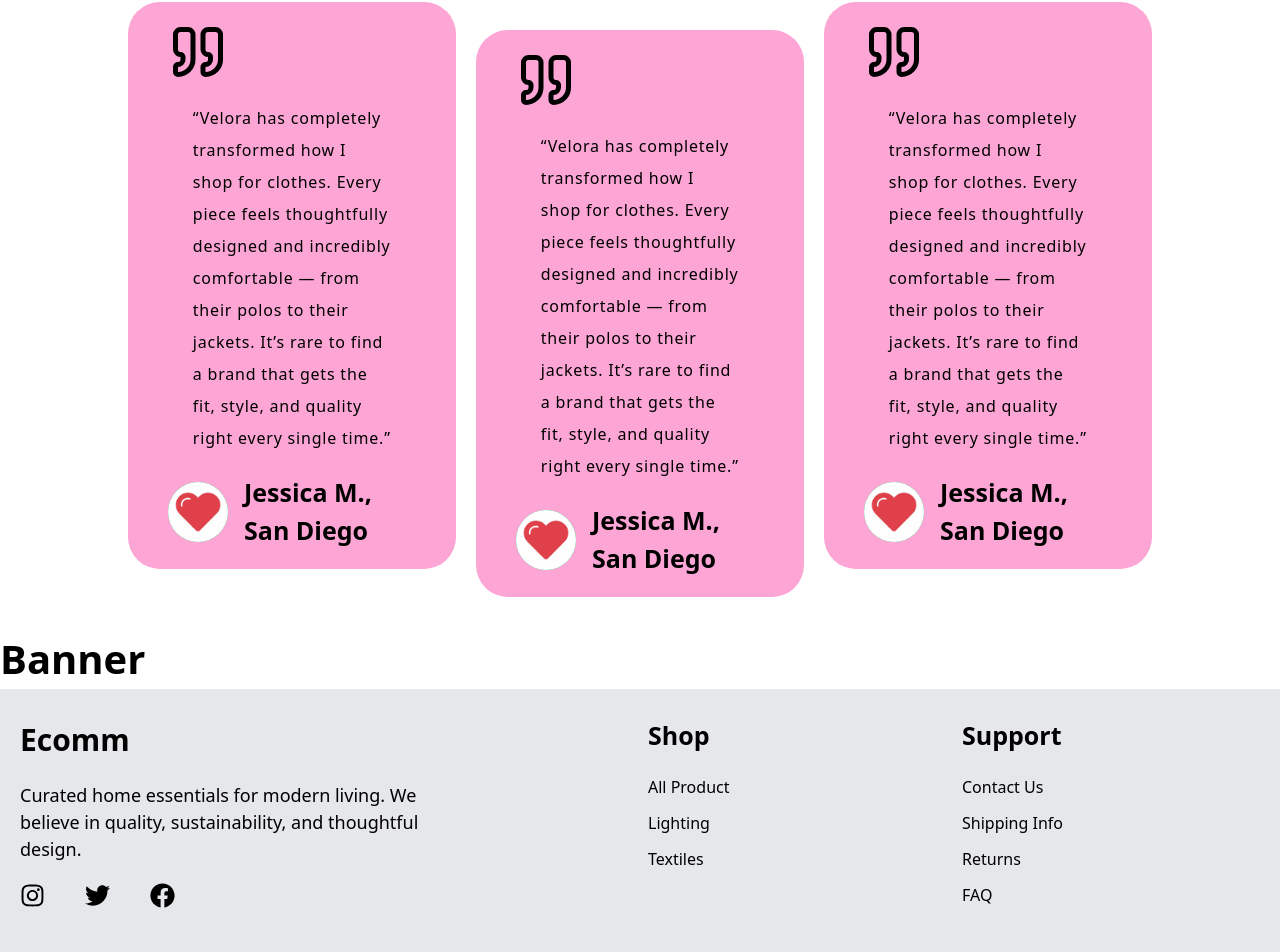
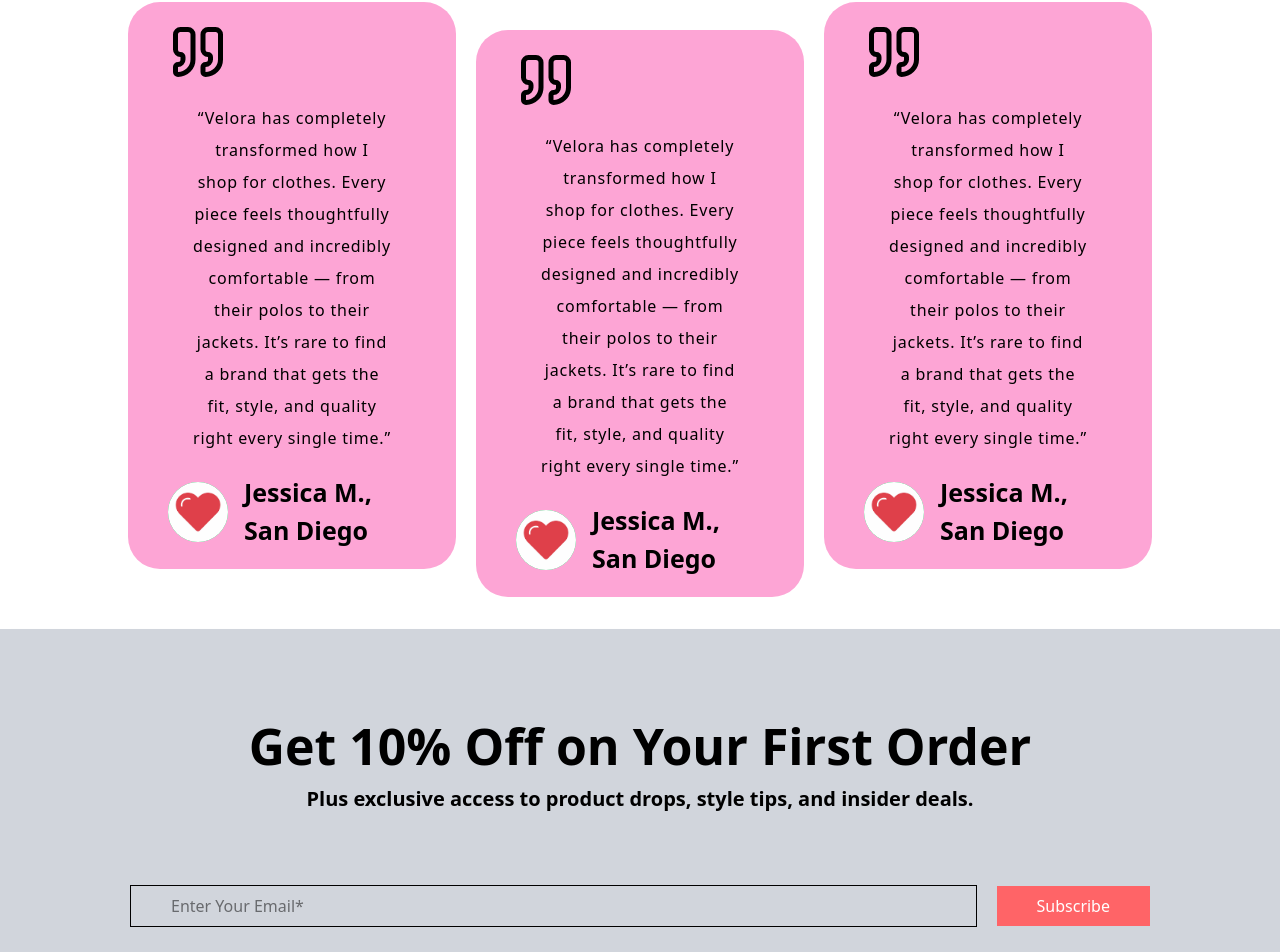
Before and after one commit to Haytam-DEV05/E-Commerce-Website-React.js, a React (Vite) app: page /About in a window 1280 px wide. Shown: the part 1174-2126 px from the top of the page. Built offline with nearby package versions, Linux system fonts and the light colour scheme.

Commit message:
in this task i create the banner and also i fixe somme lignes in tailwind css for responsive

```diff
--- a/src/Components/Pages/About/Banner/Banner.jsx
+++ b/src/Components/Pages/About/Banner/Banner.jsx
@@ -1,9 +1,29 @@
-import React from 'react'
+import React from "react";
 
 export default function Banner() {
   return (
-    <div>
-        <h1 className='text-[40px] font-semibold'>Banner</h1>
+    <div className="bg-gray-300 py-20 border-b border-gray-600 shadow-lg">
+      <div className="header text-center px-1 sm:px-2 md:px-3 lg:px-4">
+        <h1 className="text-[30px] sm:text-[40px] md:text-[50px] font-bold">
+          Get 10% Off on Your First Order
+        </h1>
+        <p className="text-[16px] sm:text-[18px] md:text-[20px] font-semibold">
+          Plus exclusive access to product drops, style tips, and insider deals.
+        </p>
+      </div>
+      <form
+        action=""
+        className="my-15 md:flex items-center max-w-275 mx-auto gap-5 px-4 md:px-10"
+      >
+        <input
+          type="email"
+          placeholder="Enter Your Email*"
+          className="w-full border border-black outline-0 px-10 py-2"
+        />
+        <button className="w-full my-3 md:max-w-fit bg-red-400 py-2 px-10 cursor-pointer text-white font-medium">
+          Subscribe
+        </button>
+      </form>
     </div>
-  )
+  );
 }
--- a/src/Components/Pages/About/Testimonials/Testimonials.jsx
+++ b/src/Components/Pages/About/Testimonials/Testimonials.jsx
@@ -16,7 +16,7 @@
           <div className="quote mb-5">
             <LuQuote size={60}/>
           </div>
-          <p className="description tracking-wider leading-loose my-5 max-w-[80%] mx-auto">
+          <p className="description tracking-wider leading-loose my-5 max-w-[80%] mx-auto text-center">
             “Velora has completely transformed how I shop for clothes. Every
             piece feels thoughtfully designed and incredibly comfortable — from
             their polos to their jackets. It’s rare to find a brand that gets
@@ -33,7 +33,7 @@
           <div className="quote mb-5">
             <LuQuote size={60}/>
           </div>
-          <p className="description tracking-wider leading-loose my-5 max-w-[80%] mx-auto">
+          <p className="description tracking-wider leading-loose my-5 max-w-[80%] mx-auto text-center">
             “Velora has completely transformed how I shop for clothes. Every
             piece feels thoughtfully designed and incredibly comfortable — from
             their polos to their jackets. It’s rare to find a brand that gets
@@ -50,7 +50,7 @@
           <div className="quote mb-5">
             <LuQuote size={60}/>
           </div>
-          <p className="description tracking-wider leading-loose my-5 max-w-[80%] mx-auto">
+          <p className="description tracking-wider leading-loose my-5 max-w-[80%] mx-auto text-center">
             “Velora has completely transformed how I shop for clothes. Every
             piece feels thoughtfully designed and incredibly comfortable — from
             their polos to their jackets. It’s rare to find a brand that gets
--- a/src/Components/Pages/Profucts/Products.jsx
+++ b/src/Components/Pages/Profucts/Products.jsx
@@ -3,6 +3,13 @@
 import Shop from "../Shop/Shop";
 
 export default function Products() {
+  const buttonsCategory = [
+    { id: 1, category: "all", link: "All" },
+    { id: 2, category: "men's clothing", link: "Men's clothing" },
+    { id: 3, category: "women's clothing", link: "Women's clothing" },
+    { id: 4, category: "jewelery", link: "Jewelery" },
+    { id: 5, category: "electronics", link: "Electronics" },
+  ];
   const [allProducts, setAllProducts] = useState([]);
   const [products, setProducts] = useState([]);
   useEffect(() => {
@@ -15,34 +22,31 @@
   }, []);
 
   const handleBtnData = (param) => {
-    param === 'all'
+    param === "all"
       ? setProducts(allProducts)
       : setProducts(allProducts.filter((ele) => ele.category === param));
-  }
-
+  };
 
   return (
     <>
       <Shop />
       <div className="max-w-275 mx-auto my-10">
         <div className="header">
-          <h2 className="text-[40px] font-bold mb-10 border-b-2 border-orange-300 max-w-fit mx-auto">Our Products</h2>
-          <div className="buttons-category flex items-center gap-2 max-w-fit mx-auto my-10">
-            <button className="bg-orange-300 py-2 px-7 rounded-4xl cursor-pointer text-[20px] font-medium hover:bg-orange-500 transition-all duration-300" onClick={() => handleBtnData('all')}>
-              All
-            </button>
-            <button className="bg-orange-300 py-2 px-7 rounded-4xl cursor-pointer text-[20px] font-medium hover:bg-orange-500 transition-all duration-300" onClick={() => handleBtnData('men\'s clothing')}>
-              men's clothing
-            </button>
-            <button className="bg-orange-300 py-2 px-7 rounded-4xl cursor-pointer text-[20px] font-medium hover:bg-orange-500 transition-all duration-300" onClick={() => handleBtnData('women\'s clothing')}>
-              women's clothing
-            </button>
-            <button className="bg-orange-300 py-2 px-7 rounded-4xl cursor-pointer text-[20px] font-medium hover:bg-orange-500 transition-all duration-300" onClick={() => handleBtnData('jewelery')}>
-              jewelery
-            </button>
-            <button className="bg-orange-300 py-2 px-7 rounded-4xl cursor-pointer text-[20px] font-medium hover:bg-orange-500 transition-all duration-300" onClick={() => handleBtnData('electronics')}>
-              electronics
-            </button>
+          <h2 className="text-[40px] font-bold mb-10 border-b-2 border-orange-300 max-w-fit mx-auto">
+            Our Products
+          </h2>
+          <div className="buttons-category grid grid-cols-2 md:grid-cols-3 lg:grid-cols-5 max-w-fit space-x-1 space-y-1 mx-auto my-10">
+            {buttonsCategory.map((b) => {
+              return (
+                <button
+                  key={b.id}
+                  className="bg-orange-300 py-2 px-7 rounded-4xl cursor-pointer text-[15px] font-normal md:font-medium hover:bg-orange-500 transition-all duration-300"
+                  onClick={() => handleBtnData(b.category)}
+                >
+                  {b.link}
+                </button>
+              );
+            })}
           </div>
         </div>
         <div
--- a/src/Components/Pages/Shop/Shop.jsx
+++ b/src/Components/Pages/Shop/Shop.jsx
@@ -4,14 +4,14 @@
       id="shop"
       className="shop min-h-screen flex justify-center flex-col bg-gray-300"
     >
-      <div className="container  max-w-275 mx-auto">
+      <div className="container px-3 md:px-10 max-w-275 mx-auto">
         <span className="text-orange-300 text-[25px] font-semibold">
           New Collection
         </span>
-        <h1 className="text-[70px] font-bold max-w-[80%] my-5">
+        <h1 className="font-semibold text-[60px] my-3 md:font-bold md:text-[70px] md:max-w-[80%] md:my-5">
           Thoughtfully designed for modern living
         </h1>
-        <p className="text-[20px] font-light max-w-[60%]">
+        <p className="text-[17px] md:text-[20px] font-light md:max-w-[60%]">
           Discover our curated collection of home essentials. Quality pieces
           that bring warmth and style to every space.
         </p>
--- a/src/Components/Templates/Footer/Footer.jsx
+++ b/src/Components/Templates/Footer/Footer.jsx
@@ -7,14 +7,14 @@
 export default function Footer() {
   return (
     <footer className="bg-gray-200 shadow-md px-5">
-      <div className="top-footer grid grid-cols-4 gap-4 py-7">
-        <div className="col-span-2">
+      <div className="top-footer text-center grid grid-col-1 md:text-start md:grid-cols-4 gap-4 py-7">
+        <div className="md:col-span-2">
           <div className="logo text-[30px] font-semibold">Ecomm</div>
-          <p className="max-w-[70%] text-[18px] font-normal my-5">
+          <p className="md:max-w-[70%] text-[18px] font-normal my-5">
             Curated home essentials for modern living. We believe in quality,
             sustainability, and thoughtful design.
           </p>
-          <div className="social-icons my-5 flex max-w-fit space-x-10">
+          <div className="social-icons my-5 mx-auto md:mx-0 flex max-w-fit space-x-10">
             {socials.map((social) => {
               return (
                 <div
```
Also changed, not shown: 1 other file (tests, documents, lock files or other folders).
